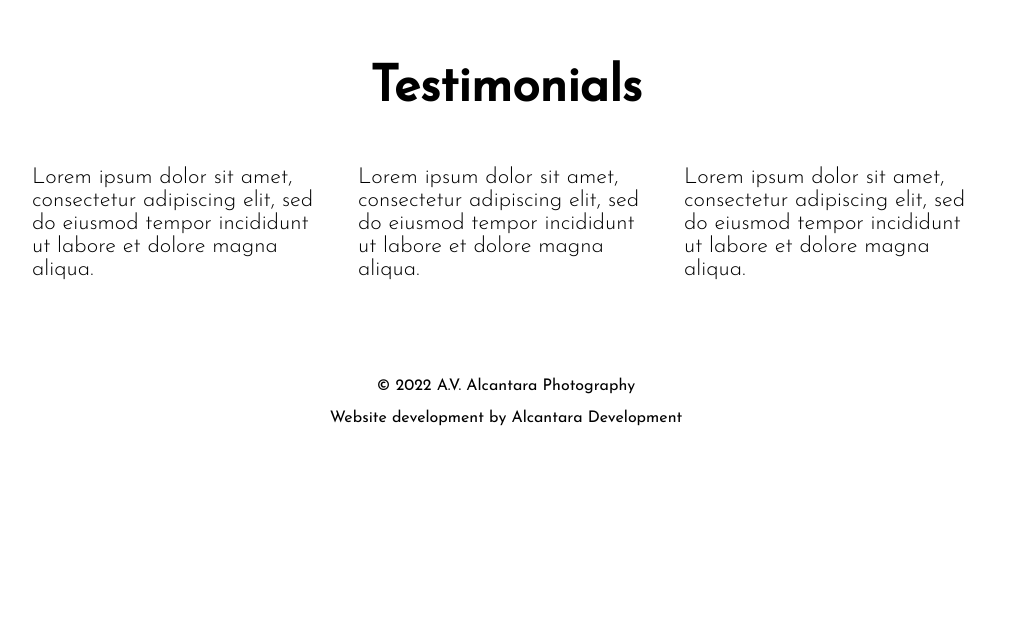
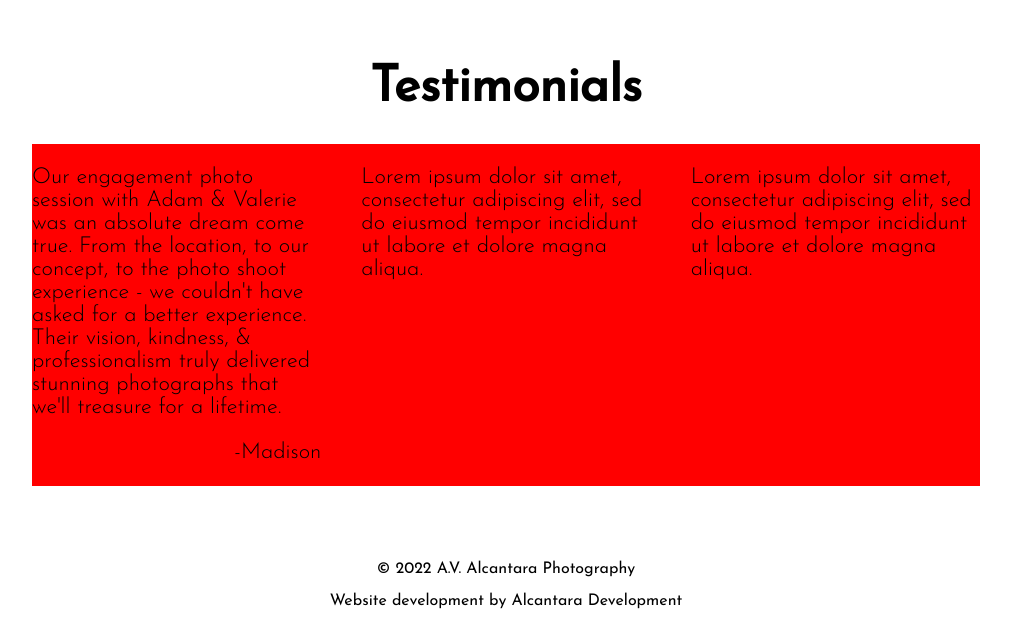
Before and after one commit to adamalcantara/avalcantaraphotography, a React (Create React App) app: page /about in a window 1280 px wide. Shown: the part 2075-2700 px from the top of the page, without its empty margins (134-1145 px from the left). Before the commit the page ends 2517 px from the top, so only its background shows below. Built offline with nearby package versions, Linux system fonts and the light colour scheme.

Commit message:
Testimonials section styled

```diff
--- a/src/Pages/About/About.css
+++ b/src/Pages/About/About.css
@@ -61,10 +61,19 @@
 
 #testimonials {
     display: flex;
+    justify-content: space-between;
     margin-top: 30px;
+    background-color: red;
+}
+
+.testimonialCard {
+    width: 33%;
+}
+
+.testimonialSig {
+    text-align: right;
 }
 
 #middleTestimonial {
-    margin-left: 30px;
-    margin-right: 30px;
+    margin: 0 40px;
 }
--- a/src/Pages/About/About.js
+++ b/src/Pages/About/About.js
@@ -53,9 +53,19 @@ const About = () => {
       <div id="testimonialSection">
         <h2 className="headers" id="testimonialHeader">Testimonials</h2>
         <div id="testimonials">
-          <p>Lorem ipsum dolor sit amet, consectetur adipiscing elit, sed do eiusmod tempor incididunt ut labore et dolore magna aliqua.</p>
-          <p id="middleTestimonial">Lorem ipsum dolor sit amet, consectetur adipiscing elit, sed do eiusmod tempor incididunt ut labore et dolore magna aliqua.</p>
-          <p>Lorem ipsum dolor sit amet, consectetur adipiscing elit, sed do eiusmod tempor incididunt ut labore et dolore magna aliqua.</p>
+
+          <div className="testimonialCard">
+                <p>Our engagement photo session with Adam &amp; Valerie was an absolute dream come true. From the location, to our concept, to the photo shoot experience - we couldn&#39;t have asked for a better experience. Their vision, kindness, &amp; professionalism truly delivered stunning photographs that we&#39;ll treasure for a lifetime.</p>
+                <p className='testimonialSig'>-Madison</p>
+          </div>
+
+          <div className="testimonialCard" id="middleTestimonial">
+                <p>Lorem ipsum dolor sit amet, consectetur adipiscing elit, sed do eiusmod tempor incididunt ut labore et dolore magna aliqua.</p>
+          </div>
+
+          <div className="testimonialCard">
+                <p>Lorem ipsum dolor sit amet, consectetur adipiscing elit, sed do eiusmod tempor incididunt ut labore et dolore magna aliqua.</p>
+          </div>
         </div>
       </div>
 
```
